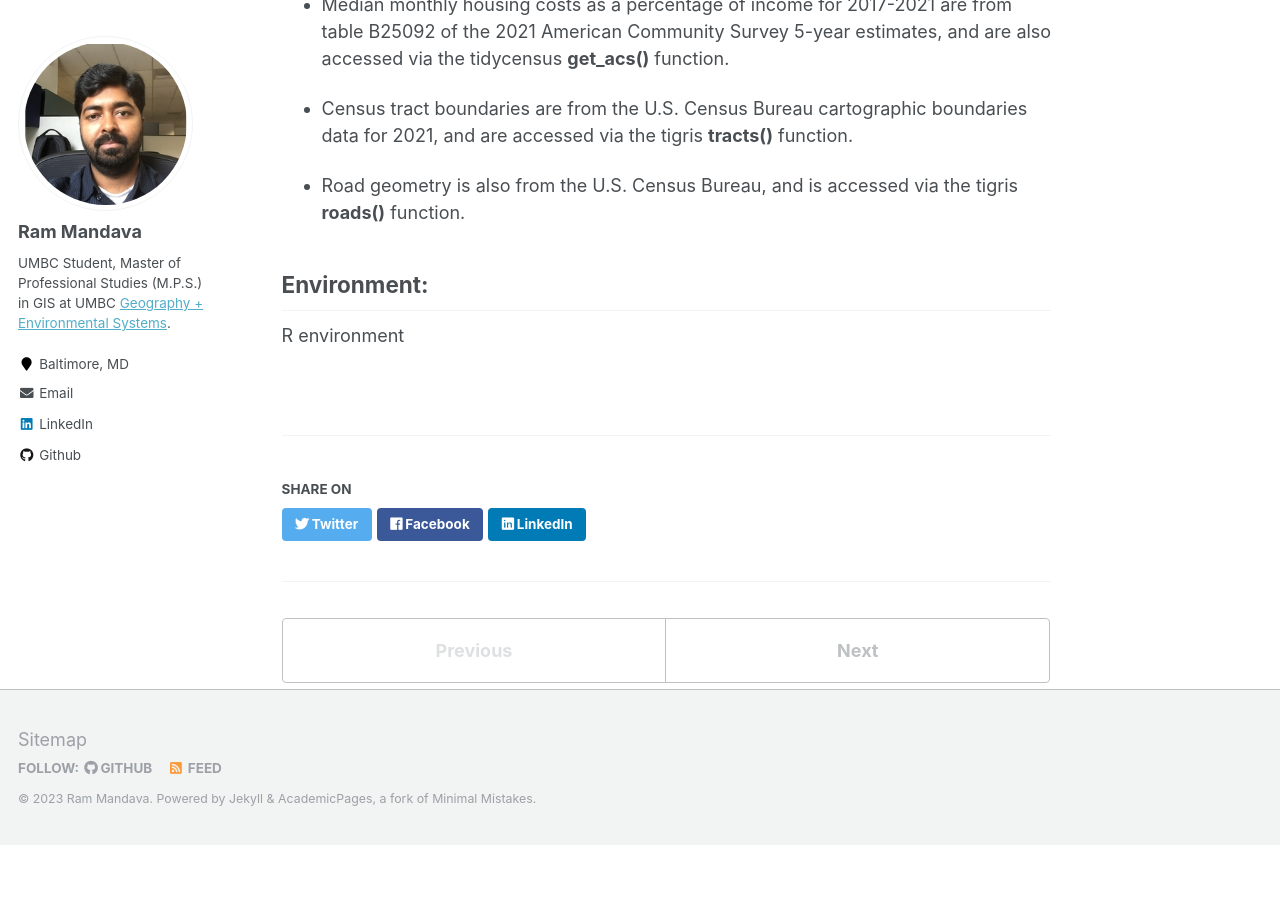
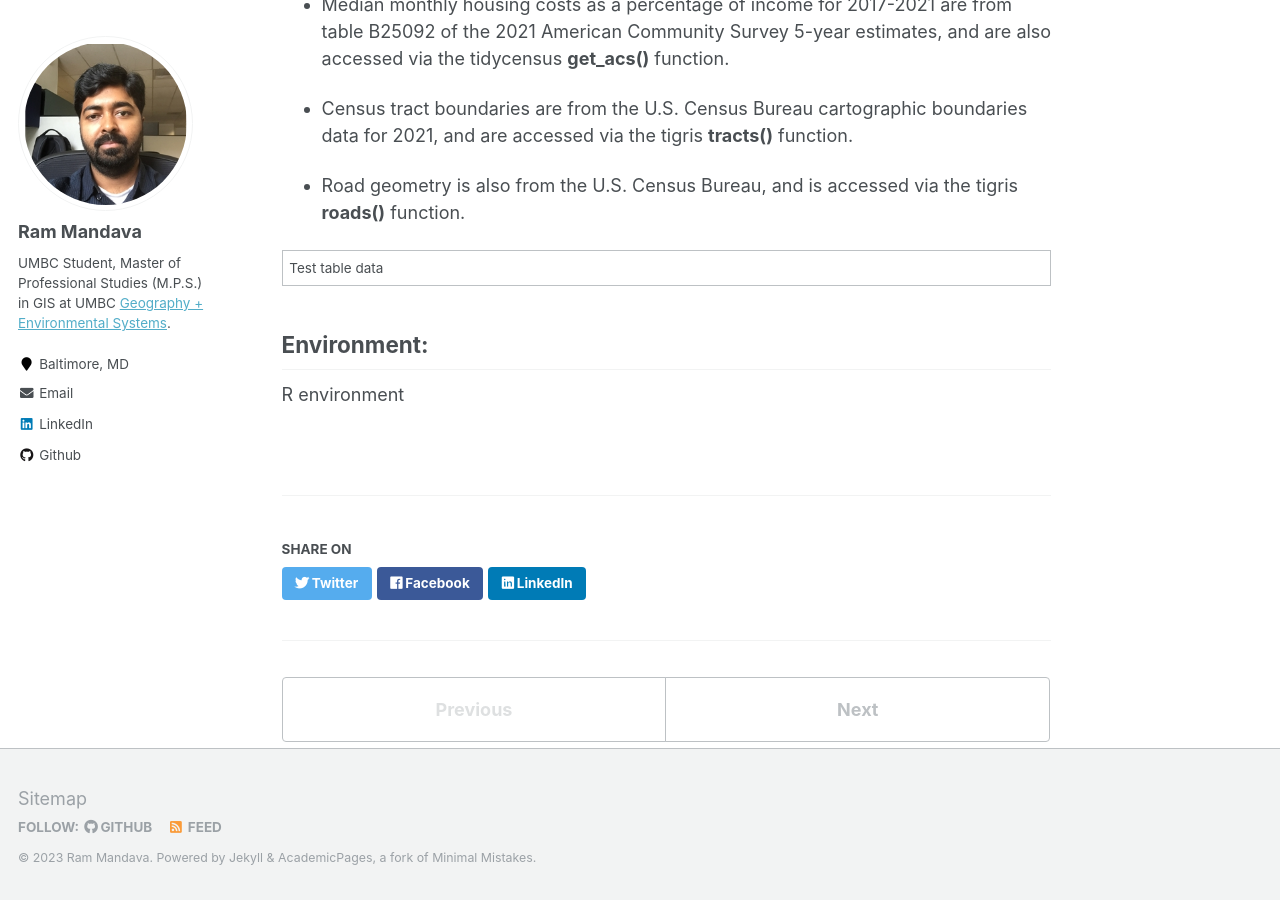
Before and after one commit to mandavaram/mandavaram.github.io, a Jekyll site: the page built from _portfolio/portfolio-1.md, in a window 1280 px wide and 900 px high, scrolled down 1143 px. Built offline with Jekyll 4.4.1, drawn with Linux system fonts in a browser that asks for light colours; before the commit the page ends 1988 px from its top, so only the background shows below that.

Commit message:
Update portfolio-1.md

```diff
--- a/_portfolio/portfolio-1.md
+++ b/_portfolio/portfolio-1.md
@@ -30,6 +30,6 @@ Used data from the following sources:
  - Census tract boundaries are from the U.S. Census Bureau cartographic boundaries data for 2021, and are accessed via the tigris **tracts()** function.
 
  - Road geometry is also from the U.S. Census Bureau, and is accessed via the tigris **roads()** function.
-
+<table><tr><td>Test table data </td></tr></table>
 ## Environment:
 R environment
```
